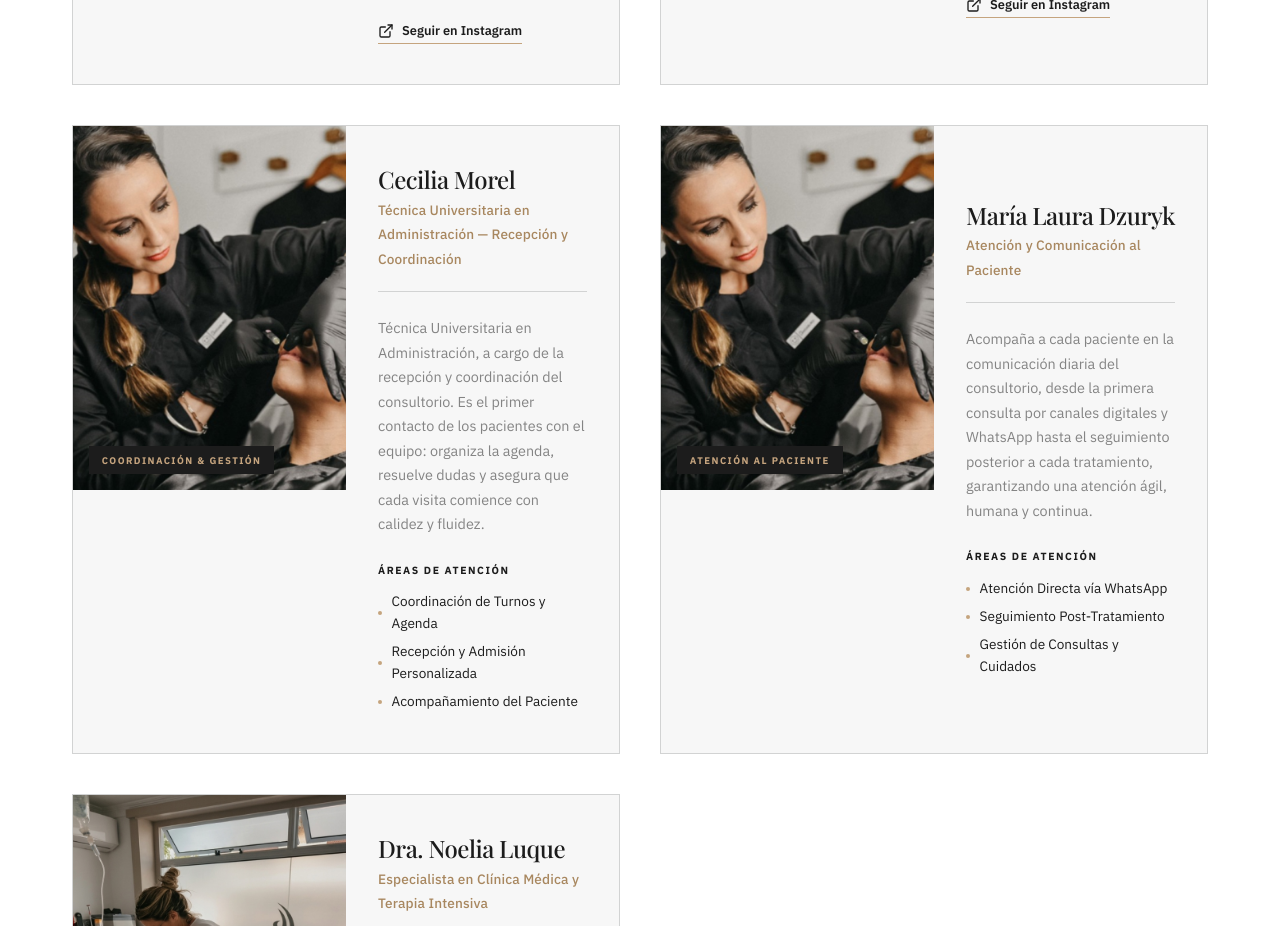
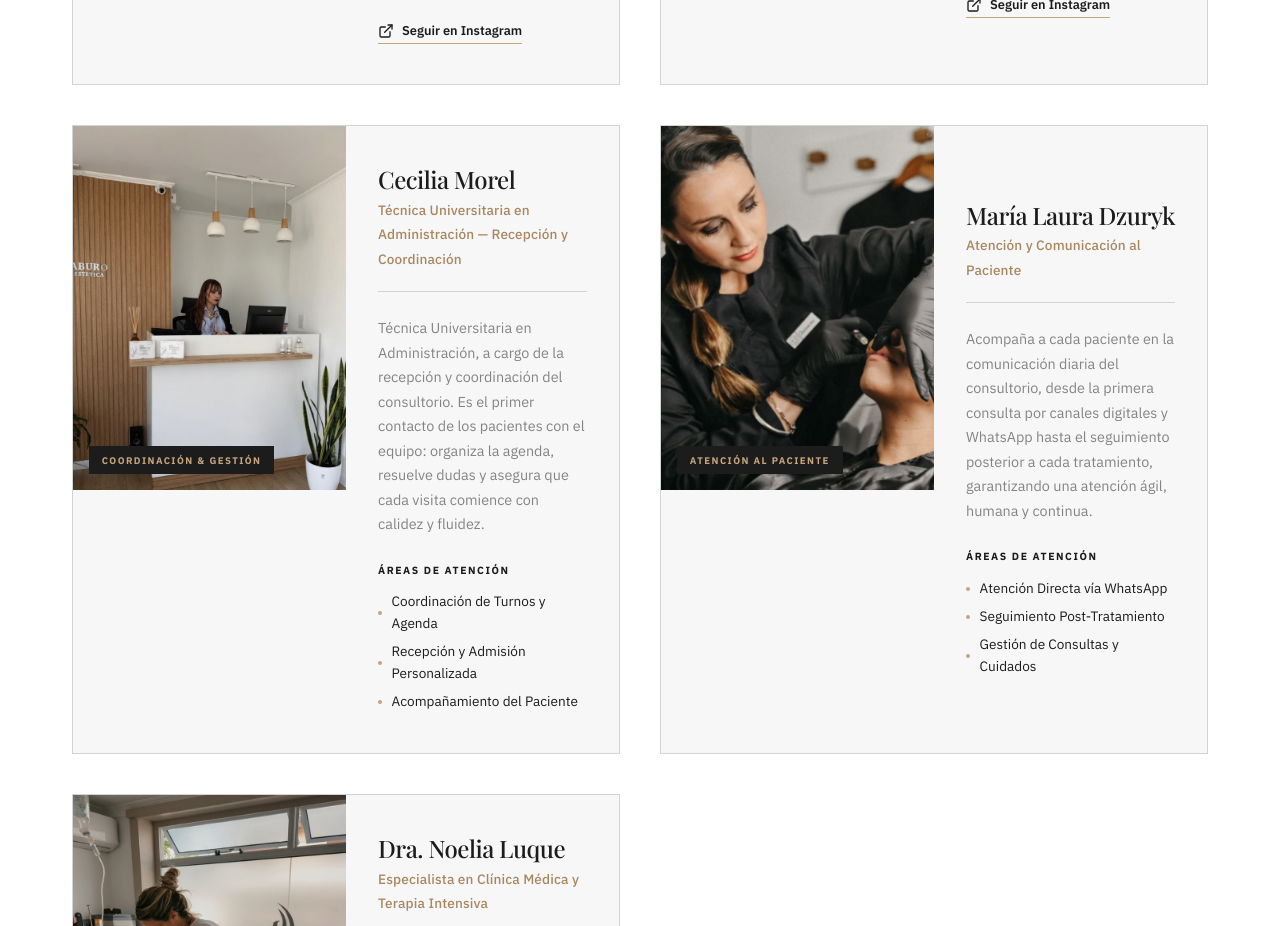
Before and after one commit to stinmeister/dra.landaburo, a Next.js app: page / in a window 1280 px wide. Shown: the part 4840-5766 px from the top of the page. Built offline with nearby package versions, Linux system fonts and the light colour scheme; no server answers.

Commit message:
feat(team): add real photograph for Cecilia Morel in reception and coordination

```diff
--- a/src/data/team.ts
+++ b/src/data/team.ts
@@ -66,7 +66,8 @@ export const teamMembers: TeamMember[] = [
       'Recepción y Admisión Personalizada',
       'Acompañamiento del Paciente'
     ],
-    image: '/images/Dra.Landaburo.png',
+    image: '/images/cecilia-morel.jpg',
+    objectPosition: 'center 45%',
   },
   {
     id: 'laura-dzuryk',
```
Also changed, not shown: public/images/cecilia-morel.jpg (added).
